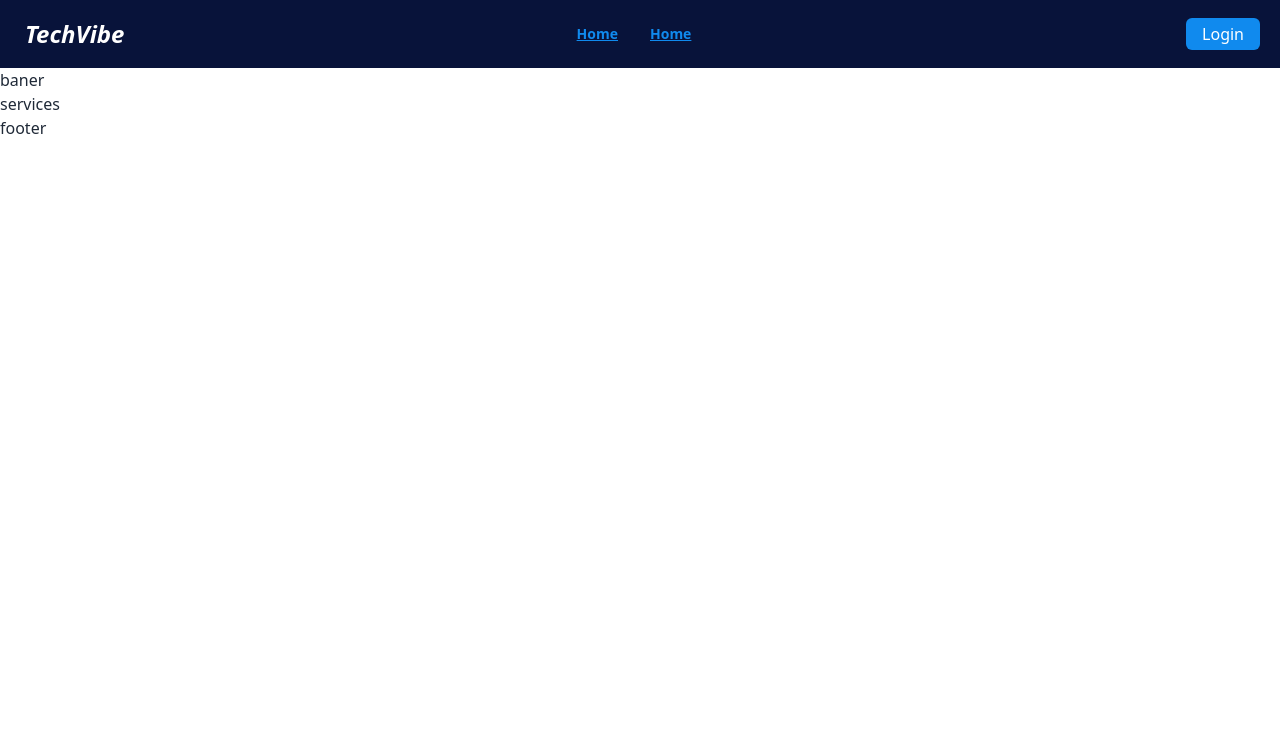
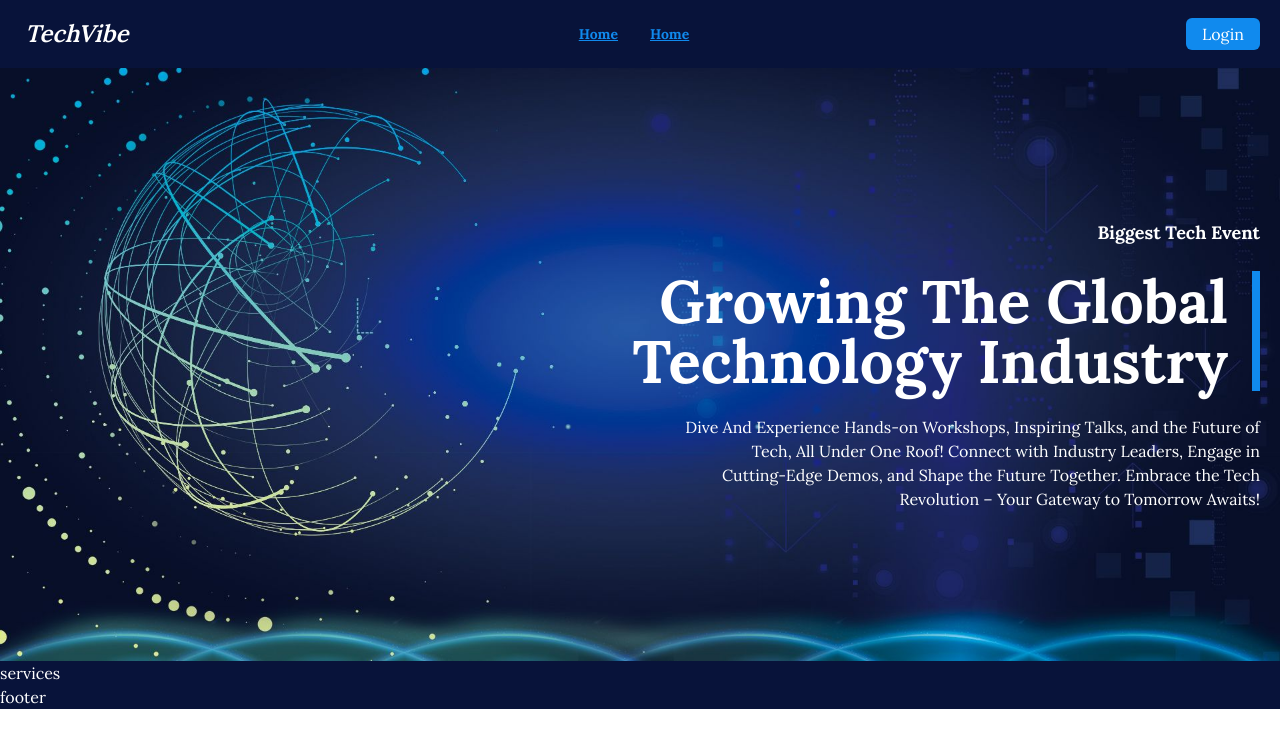
Before and after one commit to avideb24/tech-vibe, a React (Vite) app: page / in a window 1280 px wide. Shown: the top 748 px of the page. Built offline with nearby package versions, Linux system fonts and the light colour scheme.

Commit message:
added banner section

```diff
--- a/src/components/Banner.jsx
+++ b/src/components/Banner.jsx
@@ -1,8 +1,16 @@
+import TechBg from '../assets/tech-bg.jpg';
 
 const Banner = () => {
     return (
-        <div>
-            baner
+        <div className='relative'>
+            <img src={TechBg} className='object-cover' alt="banner image" />
+            <div className='absolute w-full h-full left-0 top-0 flex justify-end items-center px-5'>
+                <div className='max-w-2xl text-right space-y-6'>
+                    <h3 className='text-lg font-bold'>Biggest Tech Event</h3>
+                    <h1 className='text-6xl font-bold pr-6 border-r-8 border-r-[#108aee]'>Growing The Global Technology Industry</h1>
+                    <p className='pl-24'>Dive And Experience Hands-on Workshops, Inspiring Talks, and the Future of Tech, All Under One Roof! Connect with Industry Leaders, Engage in Cutting-Edge Demos, and Shape the Future Together. Embrace the Tech Revolution – Your Gateway to Tomorrow Awaits!</p>
+                </div>
+            </div>
         </div>
     );
 };
--- a/src/index.css
+++ b/src/index.css
@@ -1,3 +1,14 @@
+
+/* Google Fonts */
+@import url('https://fonts.googleapis.com/css2?family=Lora:wght@400;500;600;700&display=swap');
+
+body{
+    color: #fff;
+    background: #08133a;
+    font-size: 16px;
+    font-family: 'Lora', serif;
+}
+
 @tailwind base;
 @tailwind components;
 @tailwind utilities;
```
Also changed, not shown: src/assets/tech-bg.jpg (added).
